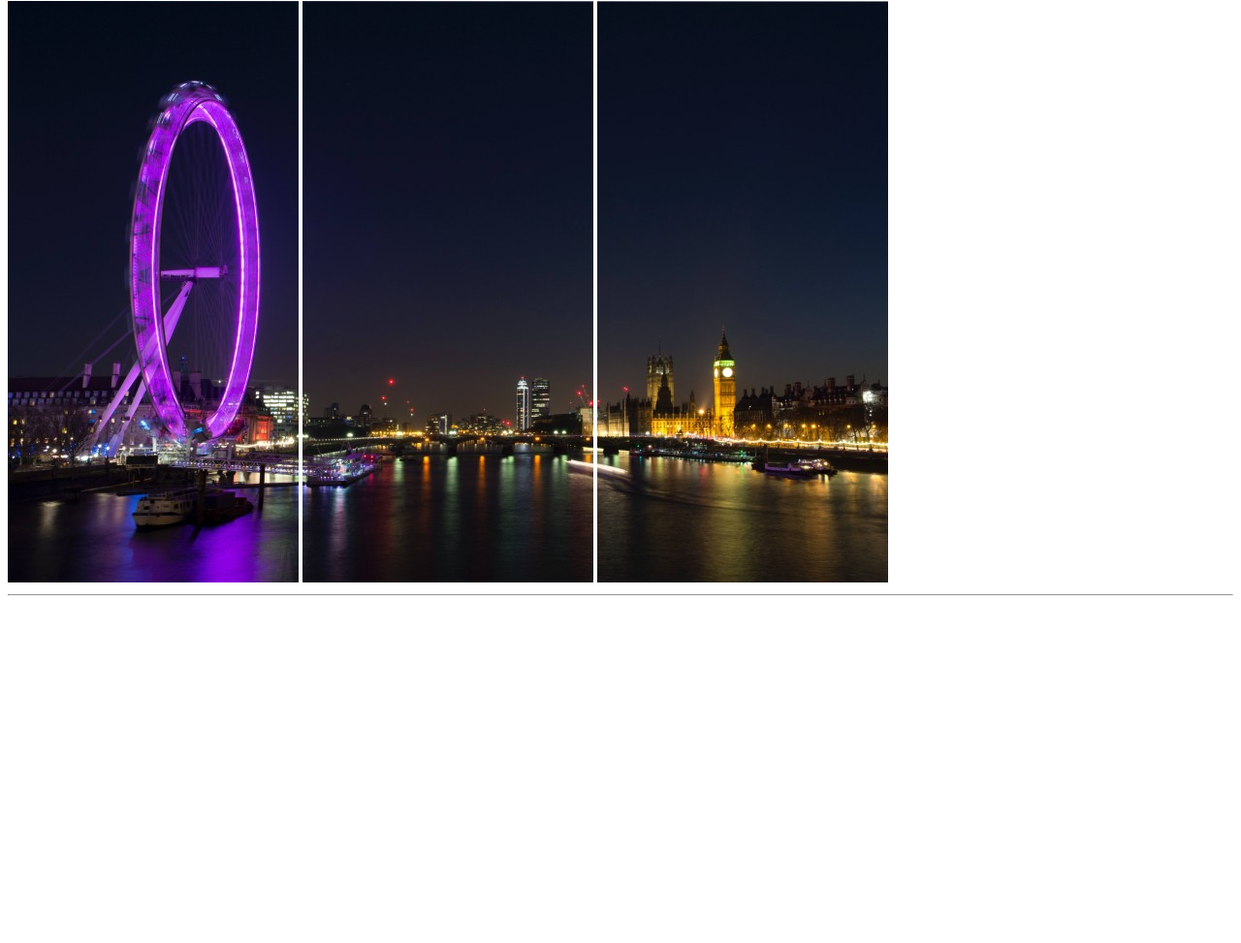
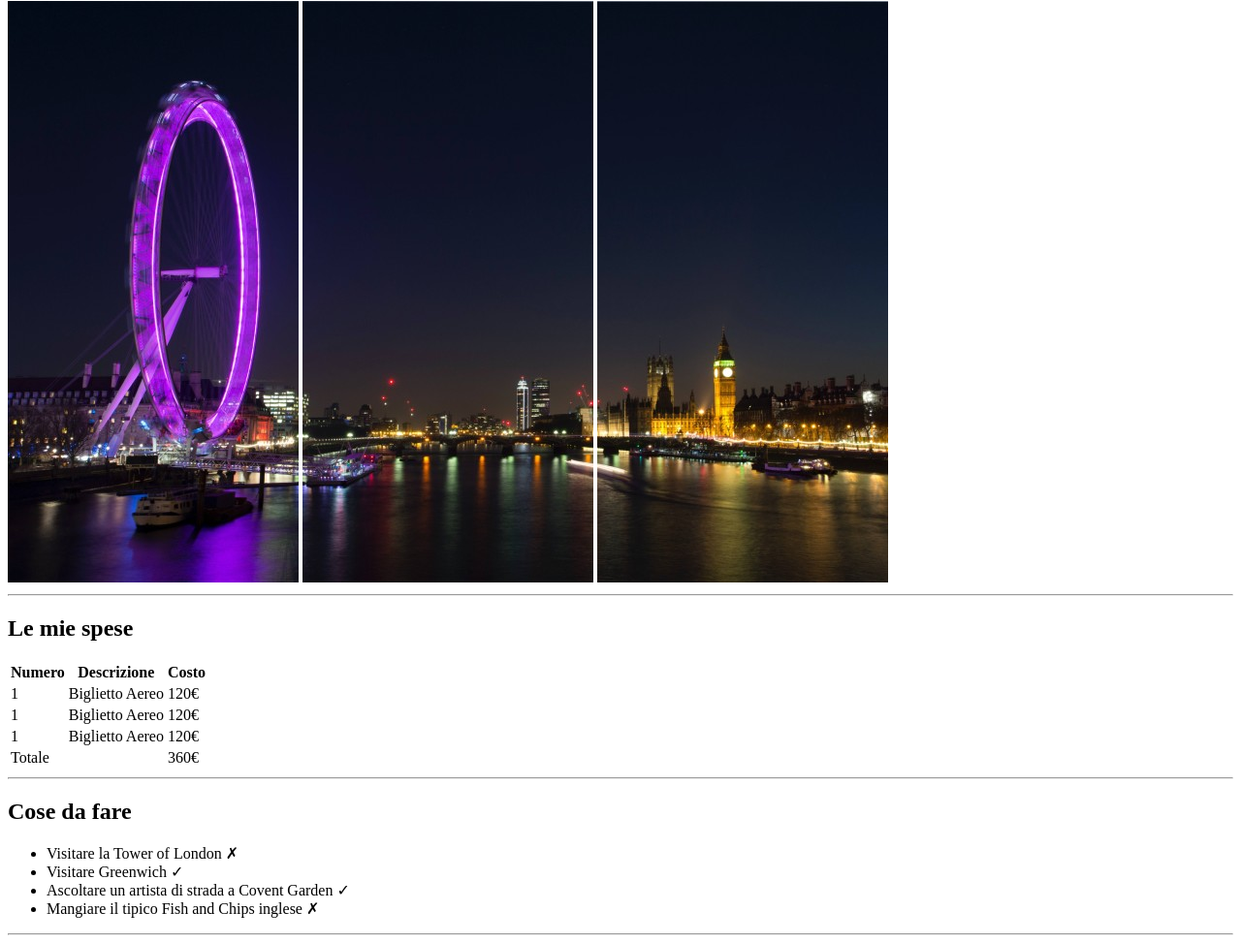
Before and after one commit to SimonePizziconi/html-london-trip, a plain HTML site: page index.html in a window 1280 px wide. Shown: the part 79-1052 px from the top of the page at 97% size. Before the commit the page ends 800 px from the top, so only its background shows below. Drawn offline with Linux system fonts and the light colour scheme.

Commit message:
Sviluppo main

```diff
--- a/index.html
+++ b/index.html
@@ -17,5 +17,60 @@
     </header>
 
     <!-- Main della pagina-->
+    <main>
+        <section>
+            <h2>Le mie spese</h2>
+    <!-- Tabella spese  -->
+            <table>
+
+              <thead>
+                <th>Numero</th>
+                <th>Descrizione</th>
+                <th>Costo</th>
+              </thead>
+
+              <tbody>
+                <tr>
+                <td>1</td>
+                <td>Biglietto Aereo</td>
+                <td>120&euro;</td>
+                </tr>
+                <tr>
+                <td>1</td>
+                <td>Biglietto Aereo</td>
+                <td>120&euro;</td>
+                </tr>
+                <tr>
+                <td>1</td>
+                <td>Biglietto Aereo</td>
+                <td>120&euro;</td>
+                </tr>
+              </tbody>
+
+              <tfoot>
+                <td>Totale</td>
+                <td></td>
+                <td>360&euro;</td>
+              </tfoot>
+
+            </table>
+            <hr>
+        </section>
+
+        <section>
+            <h2>Cose da fare</h2>
+            <ul>
+                <li>Visitare la Tower of London &cross;</li>
+                <li>Visitare Greenwich &#10003;</li>
+                <li>Ascoltare un artista di strada a Covent Garden &#10003;</li>
+                <li>Mangiare il tipico Fish and Chips inglese &cross;</li>
+            </ul>
+            <hr>
+        </section>
+
+        <section>
+
+        </section>
+    </main>
 </body>
 </html>
```
